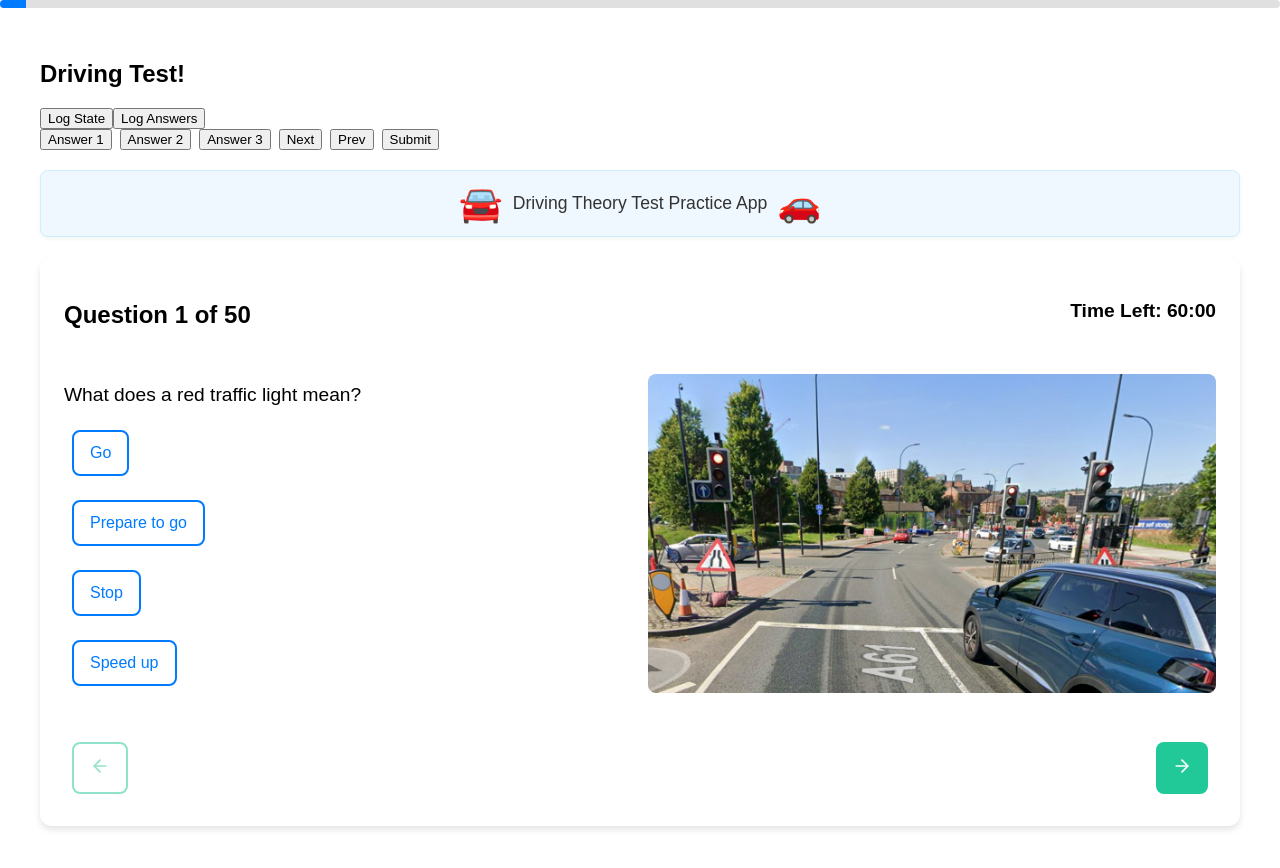
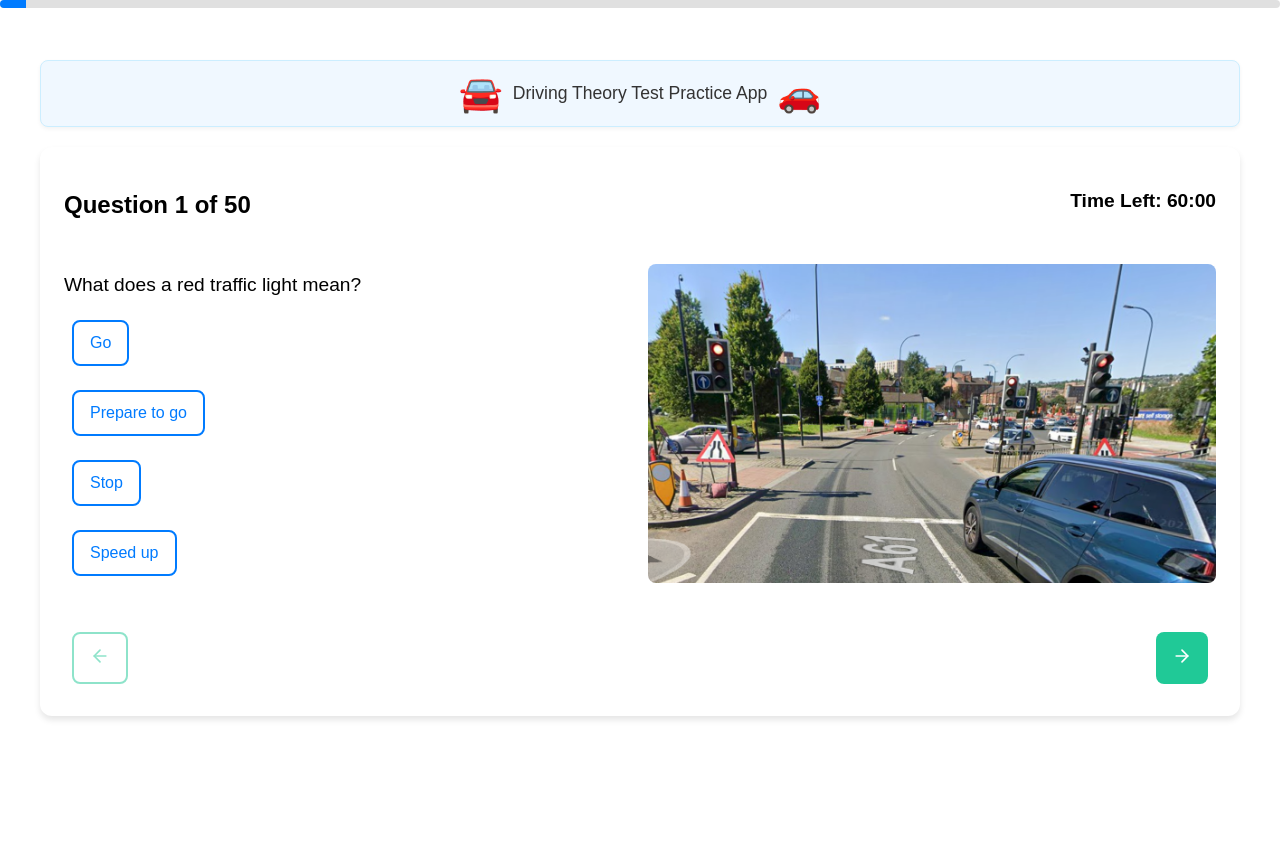
Before and after one commit to CSampebgo333/react-nextjs-projects, a React (Vite) app in the folder project-03-driving-test-app/: page / in a window 1280 px wide. Shown: the top 868 px of the page. After the commit the page ends 800 px from the top, so only its background shows below. Built offline with nearby package versions, Linux system fonts and the light colour scheme.

Commit message:
Just clear the tempComponent

```diff
--- a/project-03-driving-test-app/src/App.jsx
+++ b/project-03-driving-test-app/src/App.jsx
@@ -3,7 +3,6 @@ import { useReducer } from "react";
 import "./App.css";
 import questions from "./data/questions.js";
 import { quizReducer } from "./state/quizReducer.js";
-import TempComponent from "./components/tempComponent.jsx";
 import QuestionView from "./components/QuestionView.jsx";
 import ProgressBar from "./components/ProgressBar.jsx";
 import AppBanner from "./components/AppBanner.jsx";
@@ -52,7 +51,6 @@ const App = () => {
 
   return (
     <div className="app-container">
-      <TempComponent state={state} dispatch={dispatch}/>
       <ProgressBar current={state.currentQuestionIndex} total={questions.length}/>
       <AppBanner />
       <div className="quiz-container">
--- a/project-03-driving-test-app/src/components/tempComponent.jsx
+++ /dev/null
@@ -1,37 +0,0 @@
-const TempComponent = ( {state, dispatch} ) => {
-    return (
-        <div>
-            <h2>Driving Test!</h2>
-            <div style={{ marginBottom: "1rem" }}>
-                <button onClick = {() => console.log(state)}>
-                Log State
-                </button>
-                <button onClick = {() => console.log(state.answers)}>
-                Log Answers
-                </button>
-                <div style={{ display: "flex", gap: "0.5rem", flexWrap: "wrap" }}>
-                <button onClick={() => dispatch({type: "ANSWER", payload: 1})}>
-                    Answer 1
-                </button>
-                <button onClick={() => dispatch({type: "ANSWER", payload: 2})}>
-                    Answer 2
-                </button>
-                <button onClick={() => dispatch({type: "ANSWER", payload: 3})}>
-                    Answer 3
-                </button>
-                <button onClick={() => dispatch({type: "NEXT"})}>
-                    Next
-                </button>
-                <button onClick={() => dispatch({type: "PREV"})}>
-                    Prev
-                </button>
-                <button onClick={() => dispatch({type: "SUBMIT"})}>
-                    Submit
-                </button>
-                </div>
-            </div>
-        </div>
-    );
-}
-
-export default TempComponent;
```
